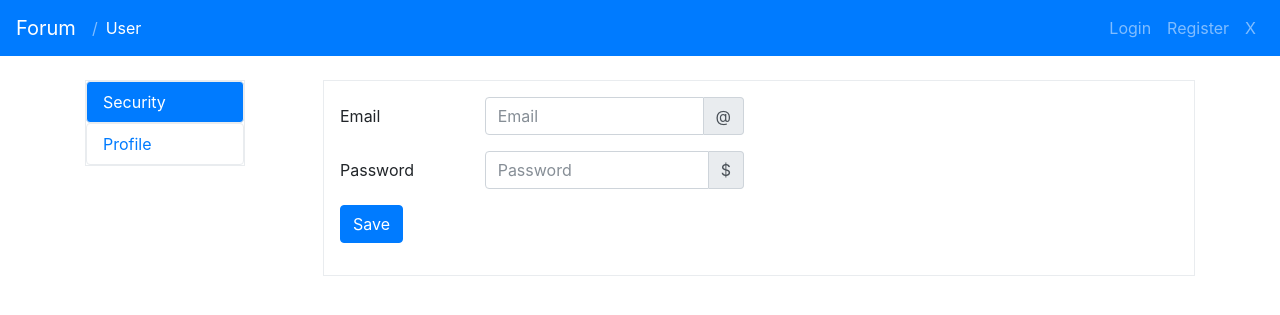
After one commit to Somentus/Forum, a PHP site: page /user.php in a window 1280 px wide. The commit adds this page. Shown: the top 315 px of the page. Run offline with PHP 8.4, Linux system fonts and the light colour scheme; some libraries are stand-ins or nearby versions.

Commit message:
Add user page & possibility to change email and password.

```diff
--- a/includes/codes.php
+++ b/includes/codes.php
@@ -110,7 +110,7 @@ function navbar($pdo) {
     	// Visitor is an admin
         echo '
             <li class="nav-item">
-                <a class="nav-link" href="#">Profile</a>
+                <a class="nav-link" href="user.php">Profile</a>
             </li>
             <li class="nav-item">
                 <a class="nav-link" href="logout.php">Log Out</a>
@@ -120,7 +120,7 @@ function navbar($pdo) {
     	// Visitor is normal user
        	echo '
             <li class="nav-item">
-                <a class="nav-link" href="#">Profile</a>
+                <a class="nav-link" href="user.php">Profile</a>
             </li>
             <li class="nav-item">
                 <a class="nav-link" href="logout.php">Log Out</a>
--- /dev/null
+++ b/includes/user.php
@@ -0,0 +1,51 @@
+<?php
+
+function security($pdo) {
+	$errors = [];
+
+	if(isset($_POST['securitySubmit'])) {
+		if(!empty($_POST['email'])) {
+			$unVerifiedEmail = $_POST['email'];
+
+			// Check if emailaddress is valid
+			if(!filter_var($unVerifiedEmail, FILTER_VALIDATE_EMAIL)) {
+				$errors[] = "Please enter a valid email address." ;
+			} else {
+				$emailAlreadyExists = query($pdo, "SELECT * FROM users WHERE email= :email", ['email' => $unVerifiedEmail]);
+				if(count($emailAlreadyExists) >= 1) {
+					$errors[] = "Email address already exists." ;
+				} else {
+					$newEmail = $unVerifiedEmail;
+					$user = query($pdo, "SELECT * FROM users WHERE id = :id LIMIT 1", ['id' => $_SESSION['id']])[0];
+					$oldEmail = $user['email'];
+
+					if($oldEmail != $newEmail) {
+						query($pdo, "UPDATE users SET email = :email WHERE id= :id", ['id' => $_SESSION['id'], 'email' => $newEmail]);
+						$errors[] = "Emailaddress succesfully changed to $newEmail.";
+					} else {
+						$errors[] = "Emailaddress succesfully changed to $newEmail.";
+					}
+				}
+			}
+		}
+
+		if(!empty($_POST['password'])) {
+			$unVerifiedPassword = $_POST['password'];
+
+			// Hash password
+			if(strlen($unVerifiedPassword) > 72 ) {
+				$errors[] = "Password is too long. Please enter a password of 72 characters or fewer.";
+			} else {
+				// TODO Check if password is strong enough
+				$password = password_hash($unVerifiedPassword, PASSWORD_DEFAULT);
+
+				query($pdo, "UPDATE users SET password = :password WHERE id= :id", ['id' => $_SESSION['id'], 'password' => $password]);
+				$errors[] = "Password succesfully changed.";
+			}
+		}
+	}
+
+	return $errors;
+}
+
+?>
--- a/random/random.txt
+++ b/random/random.txt
@@ -13,3 +13,4 @@ https://stackoverflow.com/questions/1545357/how-to-check-if-a-user-is-logged-in-
 https://secure.php.net/manual/en/function.password-verify.php
 https://secure.php.net/manual/en/faq.passwords.php
 http://shoelace.io/
+https://andwecode.com/create-popup-login-and-signup-form/#live
--- /dev/null
+++ b/user.php
@@ -0,0 +1,113 @@
+<?php
+
+session_start();
+
+require_once('includes/DB.php');
+$pdo = DB();
+require_once('includes/codes.php');
+require_once('includes/user.php');
+
+$securityErrors = [];
+if(isset($_POST['securitySubmit'])) {
+	$securityErrors = security($pdo);
+}
+
+?>
+
+<!DOCTYPE HTML>
+
+<html lang="en">
+<head>
+	<meta charset="utf-8">
+
+	<title>Functional Forum</title>
+
+	<link rel="stylesheet" href="css/main.css">
+	<link rel="stylesheet" href="https://maxcdn.bootstrapcdn.com/bootstrap/4.0.0-beta.2/css/bootstrap.min.css" integrity="sha384-PsH8R72JQ3SOdhVi3uxftmaW6Vc51MKb0q5P2rRUpPvrszuE4W1povHYgTpBfshb" crossorigin="anonymous">
+	<script src="https://code.jquery.com/jquery-3.2.1.slim.min.js" integrity="sha384-KJ3o2DKtIkvYIK3UENzmM7KCkRr/rE9/Qpg6aAZGJwFDMVNA/GpGFF93hXpG5KkN" crossorigin="anonymous"></script>
+	<script src="https://cdnjs.cloudflare.com/ajax/libs/popper.js/1.12.3/umd/popper.min.js" integrity="sha384-vFJXuSJphROIrBnz7yo7oB41mKfc8JzQZiCq4NCceLEaO4IHwicKwpJf9c9IpFgh" crossorigin="anonymous"></script>
+	<script src="https://maxcdn.bootstrapcdn.com/bootstrap/4.0.0-beta.2/js/bootstrap.min.js" integrity="sha384-alpBpkh1PFOepccYVYDB4do5UnbKysX5WZXm3XxPqe5iKTfUKjNkCk9SaVuEZflJ" crossorigin="anonymous"></script>
+
+	<script src="js/scripts.js" type="text/javascript" ></script>
+
+</head>
+
+<body>
+
+	<div>
+		<?php navbar($pdo); ?>
+	</div>
+
+	<br />
+	<div class="container">
+
+				<!--
+
+				- Security:
+					- Change email
+					- Change password
+				- Personal info:
+					- Profile picture
+					- Birthdate
+					- Bio
+
+				-->
+		<div class="row">
+			<div class="col-md-2">
+				<div class="nav flex-column nav-pills border" id="v-pills-tab" role="tablist" aria-orientation="vertical">
+					<a class="nav-link border active" id="v-pills-home-tab" data-toggle="pill" href="#v-pills-home" role="tab" aria-controls="v-pills-home" aria-selected="true">Security</a>
+					<a class="nav-link border" id="v-pills-profile-tab" data-toggle="pill" href="#v-pills-profile" role="tab" aria-controls="v-pills-profile" aria-selected="false">Profile</a>
+				</div>
+			</div>
+
+			<div class="col-md-10">
+
+
+				<div class="tab-content ml-5 p-3 border" id="v-pills-tabContent">
+
+					<div id="errors">
+						<?php
+							foreach($securityErrors as $error) {
+								echo $error."<br />";
+							}
+						?>
+					</div>
+
+					<div class="tab-pane fade show active" id="v-pills-home" role="tabpanel" aria-labelledby="v-pills-home-tab">
+
+						<form action="user.php" method="POST">
+							<div class="form-group row">
+								<label for="inputEmail" class="col-md-2 col-form-label">Email</label>
+								<div class="input-group col-md-4">
+									<input type="email" class="form-control" id="inputEmail" placeholder="Email" name="email">
+									<div class="input-group-addon">@</div>
+								</div>
+							</div>
+
+							<div class="form-group row">
+								<label for="inputPassword" class="col-md-2 col-form-label">Password</label>
+								<div class="input-group col-md-4">
+									<input type="password" class="form-control" id="inputPassword" placeholder="Password" name="password">
+									<div class="input-group-addon">$</div>
+								</div>
+							</div>
+
+							<div class="form-group row">
+								<div class="col-md-10">
+									<button name="securitySubmit" type="submit" class="btn btn-primary">Save</button>
+								</div>
+							</div>
+						</form>
+
+					</div>
+					<div class="tab-pane fade" id="v-pills-profile" role="tabpanel" aria-labelledby="v-pills-profile-tab">
+						Profile
+					</div>
+				</div>
+
+			</div>
+		</div>
+	</div>
+
+</body>
+</html>
```
Also changed, not shown: random/todo.txt (+19 -8 lines).
